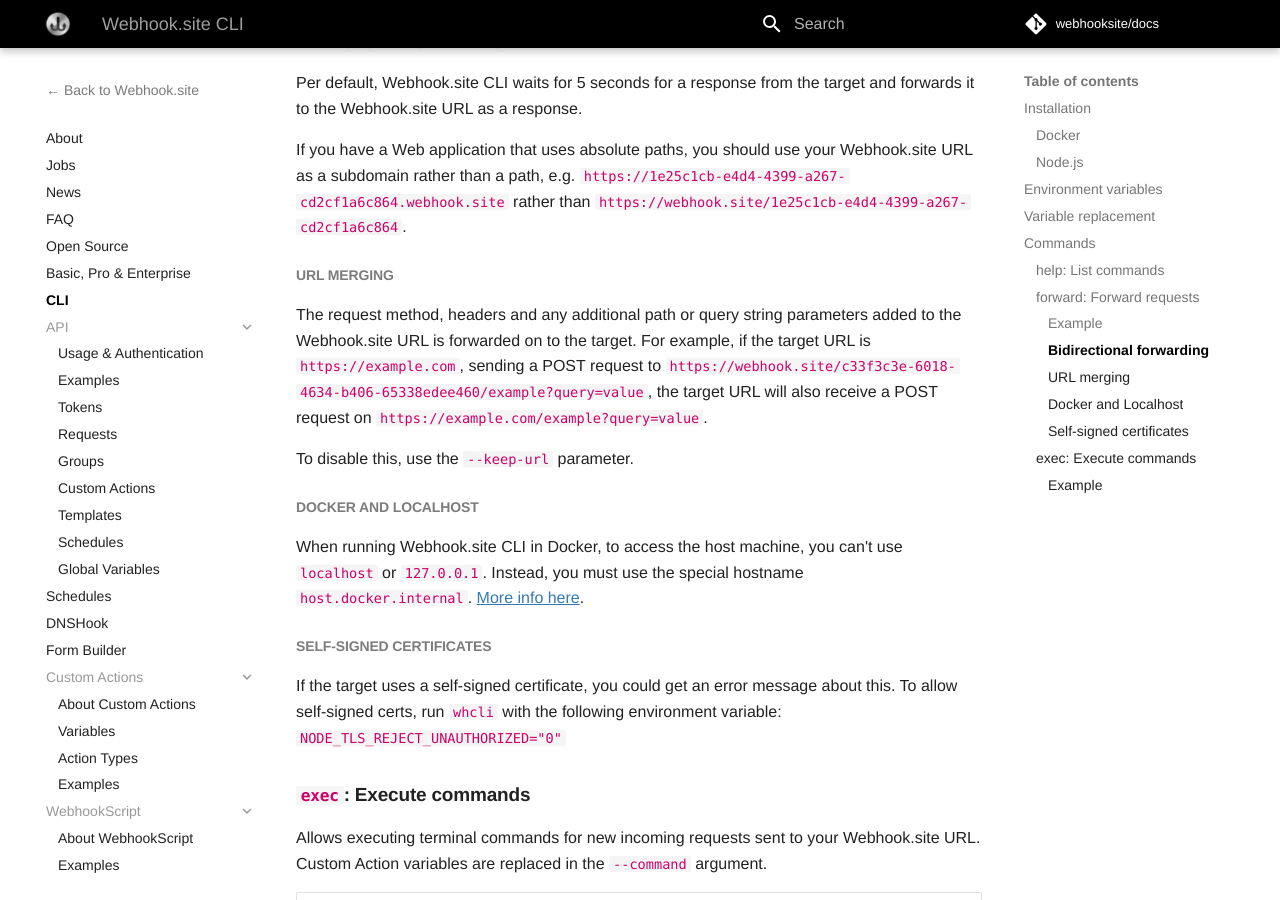
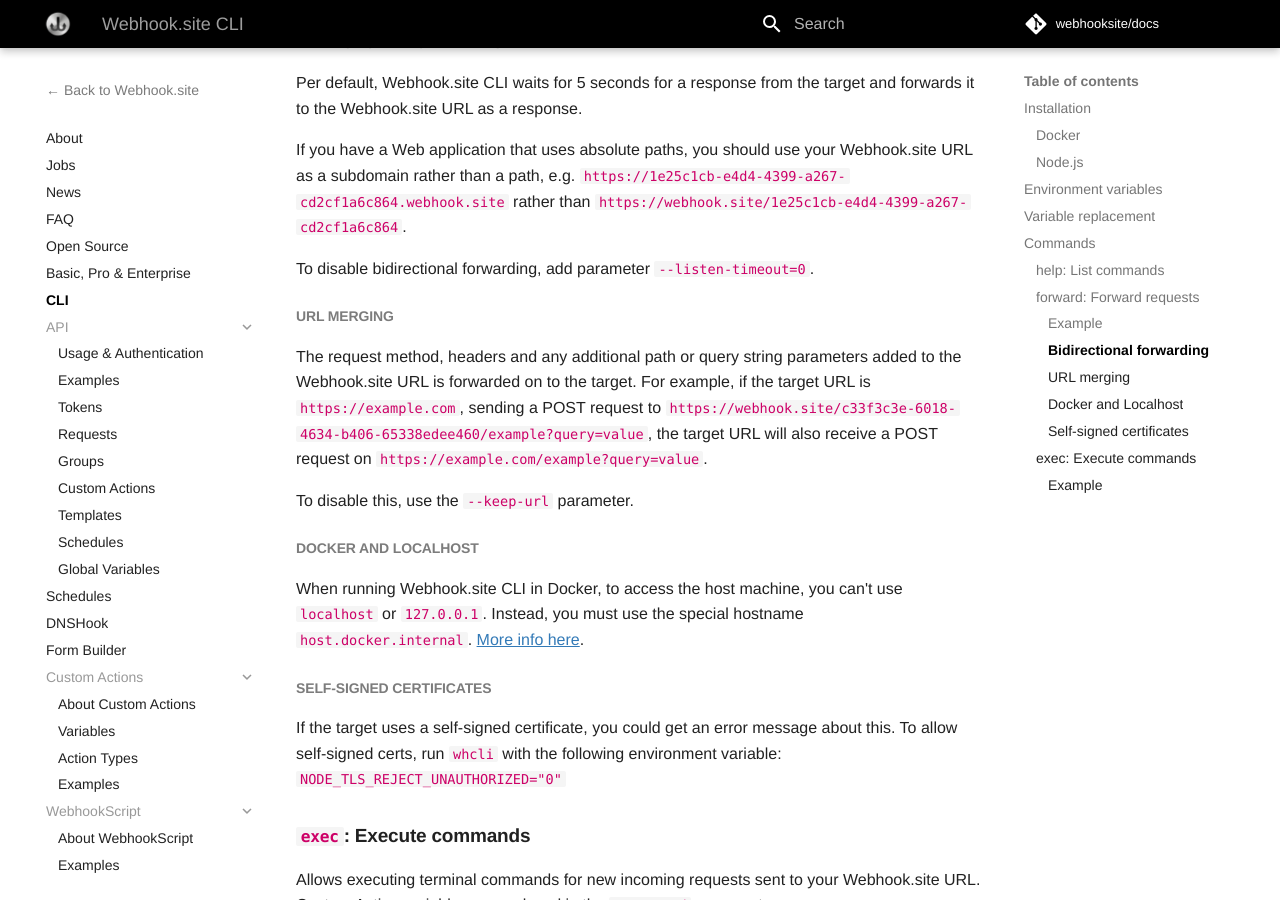
Before and after one commit to webhooksite/docs, an MkDocs documentation site: the page built from docs/cli.md, in a window 1280 px wide and 900 px high, scrolled down 2413 px. Built offline with MkDocs 1.6.1 and Material for MkDocs 9.7.7, drawn with Linux system fonts in a browser that asks for light colours; comment, search, counter and statistics services are not loaded.

Commit message:
Update docs

```diff
--- a/docs/cli.md
+++ b/docs/cli.md
@@ -75,6 +75,8 @@
 
 If you have a Web application that uses absolute paths, you should use your Webhook.site URL as a subdomain rather than a path, e.g. `https://1e25c1cb-e4d4-4399-a267-cd2cf1a6c864.webhook.site` rather than `https://webhook.site/1e25c1cb-e4d4-4399-a267-cd2cf1a6c864`.
 
+To disable bidirectional forwarding, add parameter `--listen-timeout=0`.
+
 #### URL merging
 
 The request method, headers and any additional path or query string parameters added to the Webhook.site URL is forwarded on to the target. For example, if the target URL is `https://example.com`, sending a POST request to `https://webhook.site/c33f3c3e-6018-4634-b406-65338edee460/example?query=value`, the target URL will also receive a POST request on `https://example.com/example?query=value`.
```
